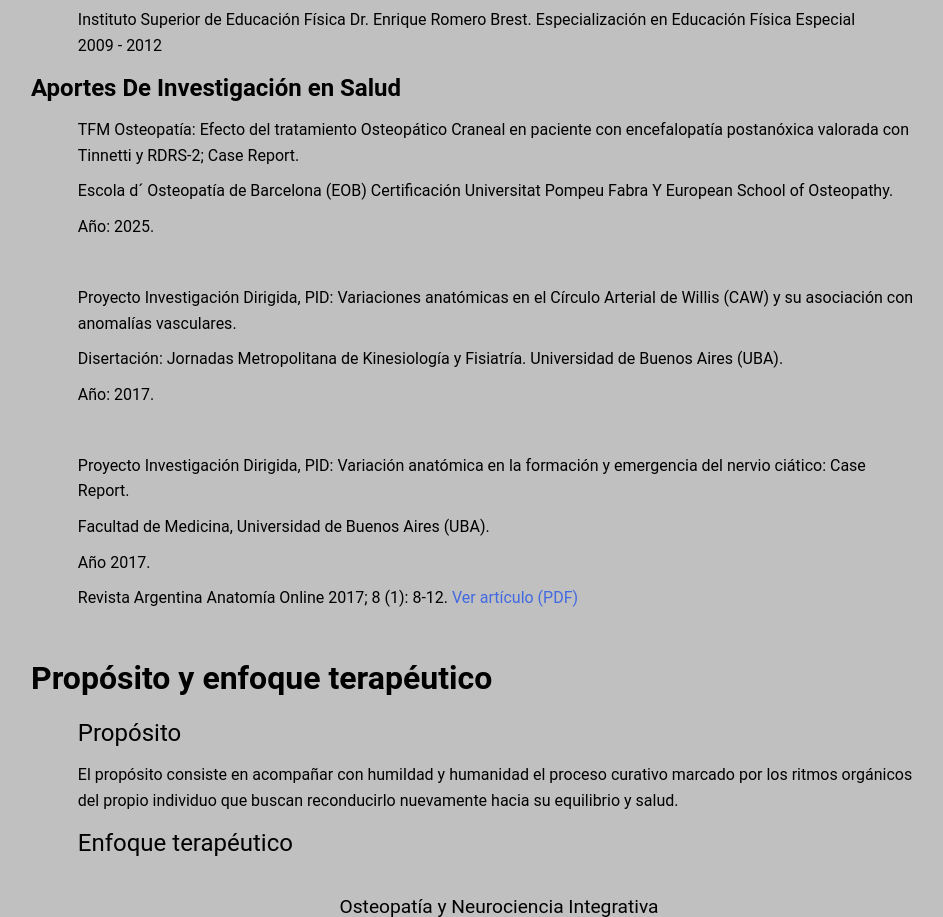
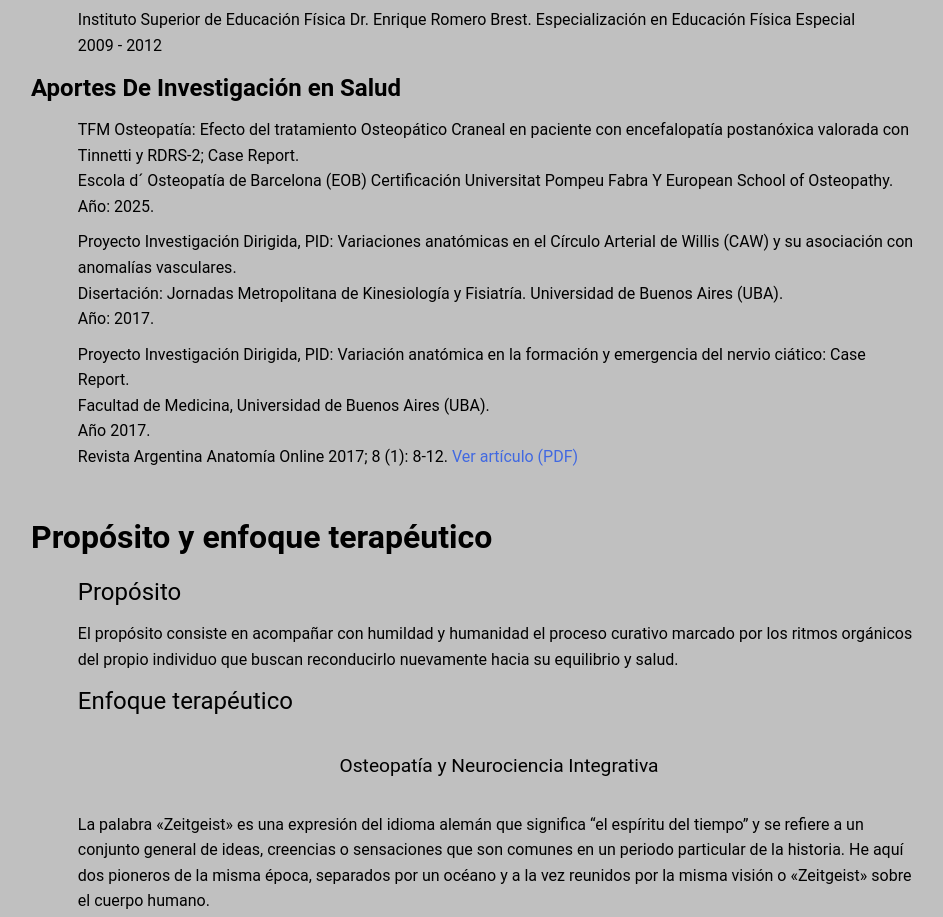
Before and after one commit to tervingo/florplay, an Astro site: page /en in a window 1280 px wide. Shown: the part 1283-2200 px from the top of the page, without its empty margins (141-1084 px from the left). Built offline with nearby package versions, Linux system fonts and the light colour scheme; Astro itself is replaced by a stand-in of ours.

Commit message:
reformateado de párrafos

```diff
--- a/src/pages/[...lang]/index.astro
+++ b/src/pages/[...lang]/index.astro
@@ -149,21 +149,28 @@ const videos = [
         </div>
 
         <div class="h3-bold">{t('trayectoria.aportes', pathname)}</div>
-        <div class="contenedor-texto" set:html={t('trayectoria.aportestext11', pathname)} />
-        <div class="contenedor-texto" set:html={t('trayectoria.aportestext12', pathname)} />
-        <div class="contenedor-texto" set:html={t('trayectoria.aportestext13', pathname)} />
+        <div class="contenedor-texto">
+          <p>{t('trayectoria.aportestext11', pathname)}</p>
+          <p>{t('trayectoria.aportestext12', pathname)}</p>
+          <p>{t('trayectoria.aportestext13', pathname)}</p>
+        </div>
 
-        <br/>
-        <div class="contenedor-texto" set:html={t('trayectoria.aportestext21', pathname)} />
-        <div class="contenedor-texto" set:html={t('trayectoria.aportestext22', pathname)} />
-        <div class="contenedor-texto" set:html={t('trayectoria.aportestext23', pathname)} />
+        <div class="contenedor-texto">
+          <p>{t('trayectoria.aportestext21', pathname)}</p>
+          <p>{t('trayectoria.aportestext22', pathname)}</p>
+          <p>{t('trayectoria.aportestext23', pathname)}</p>
+        </div>
 
-        <br/>
-        <div class="contenedor-texto" set:html={t('trayectoria.aportestext31', pathname)} />
-        <div class="contenedor-texto" set:html={t('trayectoria.aportestext32', pathname)} />
-        <div class="contenedor-texto" set:html={t('trayectoria.aportestext33', pathname)} />
-        <div class="contenedor-texto" set:html={t('trayectoria.aportestext34', pathname)} />
-<!--         <div class="author-info">
+        <div class="contenedor-texto">
+          <p>{t('trayectoria.aportestext31', pathname)}</p>
+          <p>{t('trayectoria.aportestext32', pathname)}</p>
+          <p>{t('trayectoria.aportestext33', pathname)}</p>
+          <div set:html={t('trayectoria.aportestext34', pathname)} />
+        </div>
+
+
+
+        <!--         <div class="author-info">
           <a href="https://www.linkedin.com/in/mar%C3%ADa-florencia-vidal-a661b717b/" target="_blank" rel="noopener noreferrer" class="linkedin-link">
             <img
             src={`${base}/images/linkedin-svgrepo-com.svg`}
```
